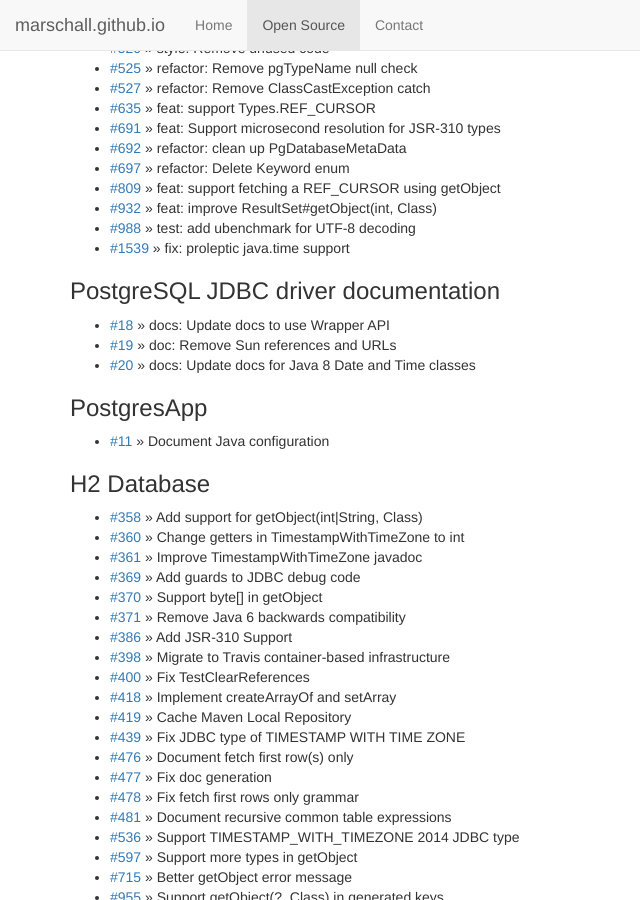
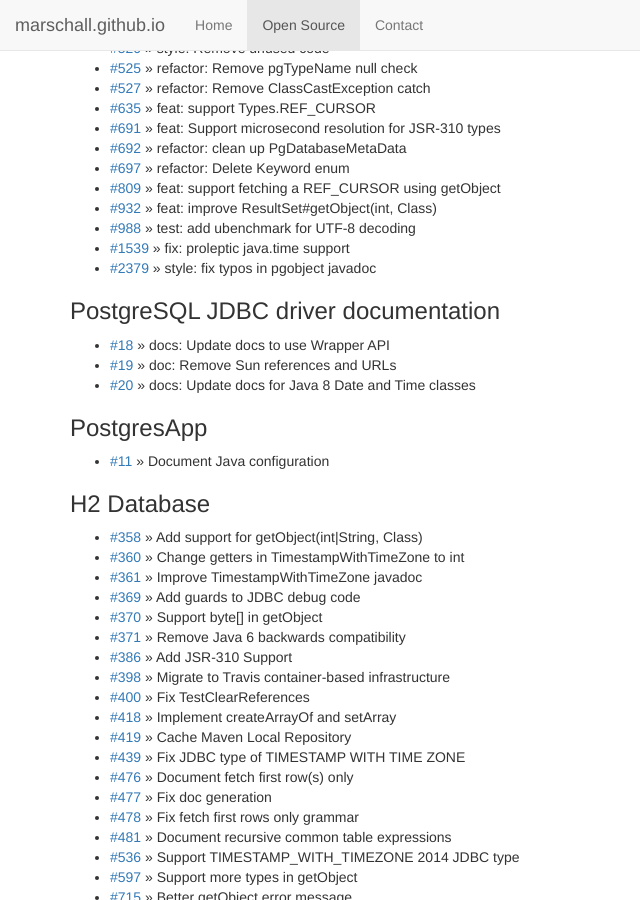
Before and after one commit to marschall/marschall.github.com, a Jekyll site: the page built from open-source.html, in a window 1280 px wide and 900 px high, scrolled down 5175 px. Shown: the whole window, without its empty margins (0-640 px from the left). Built offline with Jekyll 4.4.1, drawn with Linux system fonts in a browser that asks for light colours.

Commit message:
add pgjdbc javadoc

```diff
--- a/open-source.html
+++ b/open-source.html
@@ -318,6 +318,7 @@
   <li><a href="https://github.com/pgjdbc/pgjdbc/pull/932">#932</a> &raquo; feat: improve ResultSet#getObject(int, Class)</li>
   <li><a href="https://github.com/pgjdbc/pgjdbc/pull/988">#988</a> &raquo; test: add ubenchmark for UTF-8 decoding</li>
   <li><a href="https://github.com/pgjdbc/pgjdbc/pull/1539">#1539</a> &raquo; fix: proleptic java.time support</li>
+  <li><a href="https://github.com/pgjdbc/pgjdbc/pull/2379">#2379</a> &raquo; style: fix typos in pgobject javadoc</li>
 </ul>
 <h3>PostgreSQL JDBC driver documentation</h3>
 <ul>
```
